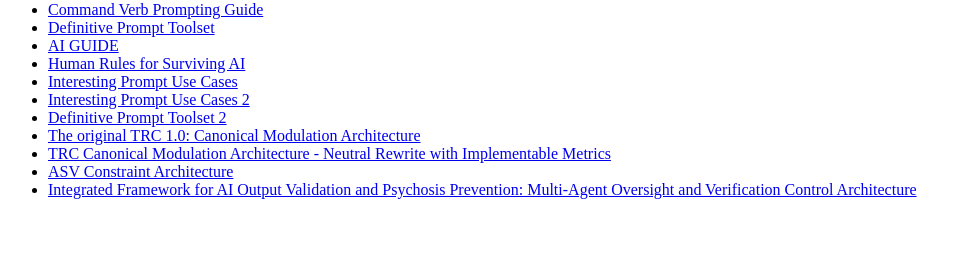
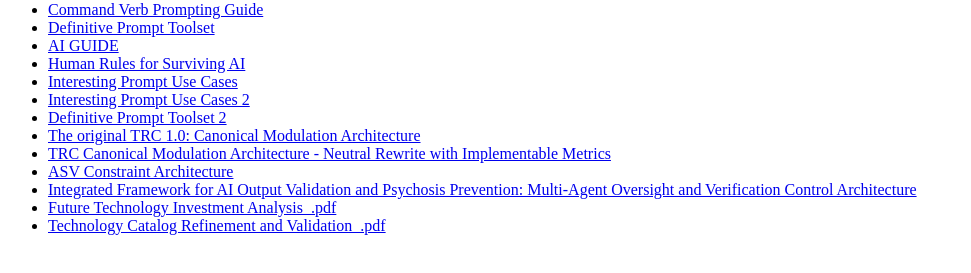
Before and after one commit to RehanRC/RehanRC, a plain HTML site: page index.html in a window 1280 px wide. Shown: the part 79-352 px from the top of the page, without its empty margins (0-971 px from the left). Drawn offline with Linux system fonts and the light colour scheme.

Commit message:
Update index.html

```diff
--- a/index.html
+++ b/index.html
@@ -73,6 +73,17 @@
       </a>
     </li>
 
+    <li>
+      <a href="Future Investments/Future Technology Investment Analysis_.pdf">
+        Future Technology Investment Analysis_.pdf
+      </a>
+    </li>
+    <li>
+      <a href="Future Investments/Technology Catalog Refinement and Validation_.pdf">
+        Technology Catalog Refinement and Validation_.pdf
+      </a>
+    </li>
+
 
     </li>
   </ul>
```
